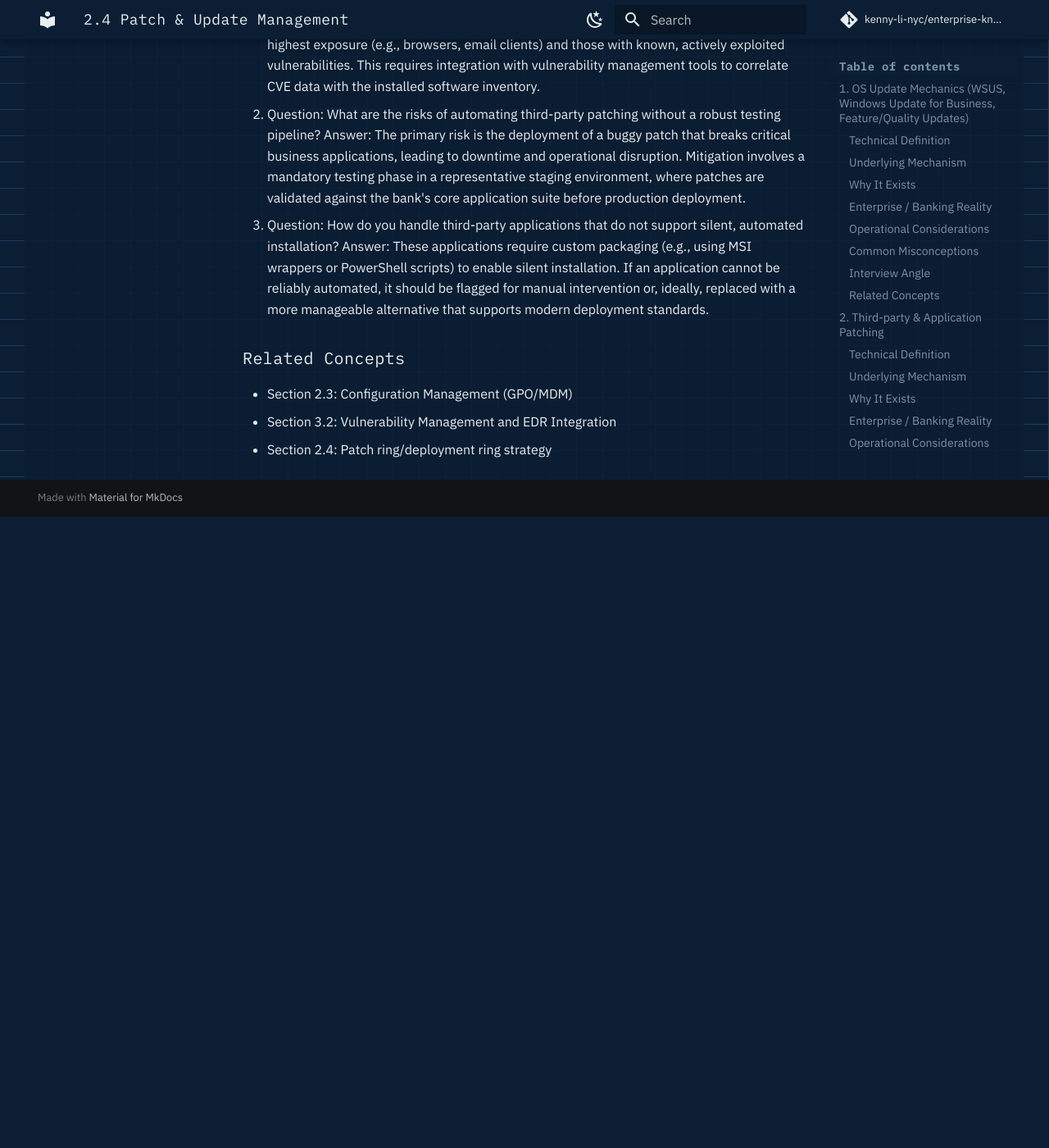
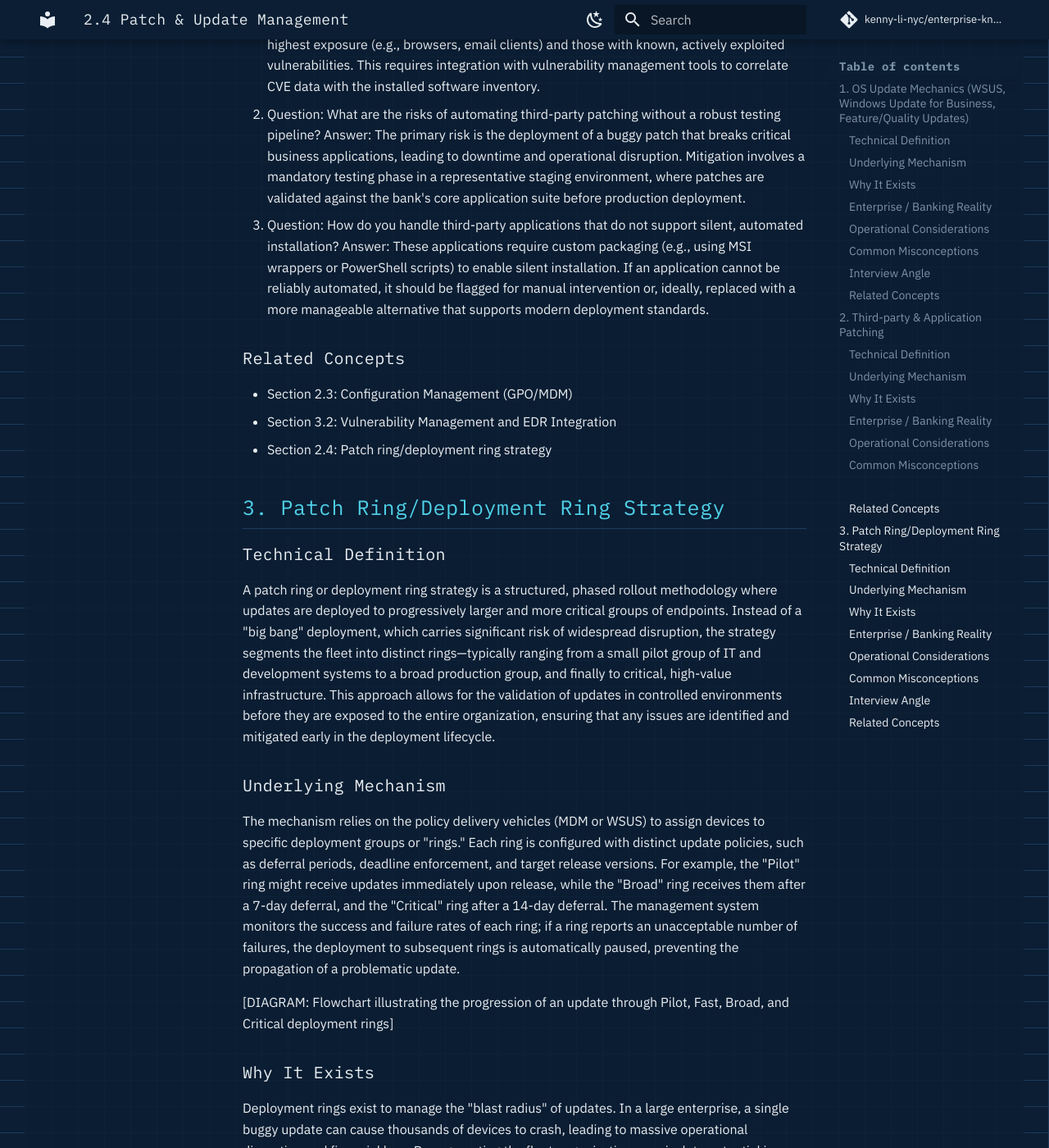
Before and after one commit to kenny-li-nyc/enterprise-knowledge-base, an MkDocs documentation site: the page built from docs/endpoint/patch-update-management.md, in a window 1280 px wide and 1400 px high, scrolled down 4762 px. Shown: the whole window at 82% size. Built offline with MkDocs 1.6.1 and Material for MkDocs 9.7.7, drawn with Linux system fonts in a browser that asks for light colours; comment, search, counter and statistics services are not loaded; before the commit the page ends 5392 px from its top, so only the background shows below that; some of the changed text lies outside the part shown.

Commit message:
docs: add patch ring/deployment ring strategy section
Co-authored-by: aider (gemini/gemini-3.1-flash-lite) <aider@aider.chat>

```diff
--- a/docs/endpoint/patch-update-management.md
+++ b/docs/endpoint/patch-update-management.md
@@ -75,3 +75,41 @@ Operationalizing third-party patching requires a high degree of automation. Admi
 - Section 2.3: Configuration Management (GPO/MDM)
 - Section 3.2: Vulnerability Management and EDR Integration
 - Section 2.4: Patch ring/deployment ring strategy
+
+## 3. Patch Ring/Deployment Ring Strategy
+
+### Technical Definition
+A patch ring or deployment ring strategy is a structured, phased rollout methodology where updates are deployed to progressively larger and more critical groups of endpoints. Instead of a "big bang" deployment, which carries significant risk of widespread disruption, the strategy segments the fleet into distinct rings—typically ranging from a small pilot group of IT and development systems to a broad production group, and finally to critical, high-value infrastructure. This approach allows for the validation of updates in controlled environments before they are exposed to the entire organization, ensuring that any issues are identified and mitigated early in the deployment lifecycle.
+
+### Underlying Mechanism
+The mechanism relies on the policy delivery vehicles (MDM or WSUS) to assign devices to specific deployment groups or "rings." Each ring is configured with distinct update policies, such as deferral periods, deadline enforcement, and target release versions. For example, the "Pilot" ring might receive updates immediately upon release, while the "Broad" ring receives them after a 7-day deferral, and the "Critical" ring after a 14-day deferral. The management system monitors the success and failure rates of each ring; if a ring reports an unacceptable number of failures, the deployment to subsequent rings is automatically paused, preventing the propagation of a problematic update.
+
+[DIAGRAM: Flowchart illustrating the progression of an update through Pilot, Fast, Broad, and Critical deployment rings]
+
+### Why It Exists
+Deployment rings exist to manage the "blast radius" of updates. In a large enterprise, a single buggy update can cause thousands of devices to crash, leading to massive operational disruption and financial loss. By segmenting the fleet, organizations can isolate potential issues to a small, non-critical subset of devices, allowing for rapid identification and remediation without impacting the broader business. This strategy is a fundamental component of modern, resilient IT operations, enabling organizations to maintain a high velocity of patching while minimizing the risk of catastrophic failure.
+
+### Enterprise / Banking Reality
+In Tier-1 banking, deployment rings are a critical control for maintaining the stability of trading floors, retail banking systems, and other high-value infrastructure. These environments are often designated as "Critical" rings, receiving updates only after they have been thoroughly validated in lower-tier rings. The audit and compliance angle is significant: banks must demonstrate that they have a controlled, risk-managed process for deploying updates, and deployment rings provide the necessary evidence of this control. Architects must design these rings to be granular, ensuring that the "Critical" ring is truly isolated and that the validation process is rigorous and data-driven.
+
+### Operational Considerations
+Operationalizing deployment rings requires a high degree of automation and monitoring. Administrators must define clear criteria for "promoting" an update from one ring to the next, such as a minimum success rate or a lack of reported issues. Monitoring is critical; administrators must track the health of each ring in real-time, using dashboards to identify and investigate failures. Furthermore, there must be a clear process for "pausing" or "rolling back" a deployment if an issue is detected, ensuring that the organization can respond quickly to any unexpected behavior.
+
+[CLI: PowerShell command to check the current deployment ring assignment and update status for a specific device]
+
+### Common Misconceptions
+!!! warning
+    A common misconception is that deployment rings are a "set and forget" configuration. In reality, they require ongoing maintenance, as the composition of the rings must be updated to reflect changes in the fleet and the business. Another error is assuming that skipping rings is a valid way to "speed up" patching; this defeats the purpose of the strategy and significantly increases the risk of widespread disruption.
+
+### Interview Angle
+1. Question: How do you design a deployment ring strategy that balances the need for rapid security patching with the requirement for stability?
+   Answer: The strategy should be risk-based. Use short deferral periods for the Pilot and Fast rings to ensure rapid security patching, and longer deferral periods for the Broad and Critical rings to allow for thorough validation. This tiered approach ensures that security updates are deployed quickly where possible, while stability is maintained where necessary.
+2. Question: What are the key metrics you would use to determine if an update is "safe" to promote to the next ring?
+   Answer: Key metrics include the percentage of successful installations, the number of reported issues or support tickets, and the performance impact on the device (e.g., CPU/memory usage). These metrics should be aggregated and analyzed to provide a clear, data-driven decision on whether to promote the update.
+3. Question: How do you handle a situation where an update passes the Pilot ring but causes issues in the Broad ring?
+   Answer: The deployment to subsequent rings must be immediately paused. The issue should be investigated, and if necessary, the update should be rolled back in the Broad ring. The Pilot ring's validation criteria should then be reviewed and updated to ensure that the issue is caught in the future.
+
+### Related Concepts
+- Section 2.4: OS Update Mechanics (WSUS, WUfB)
+- Section 2.4: Patch compliance reporting & metrics
+- Section 2.3: Configuration Management (GPO/MDM)
```
